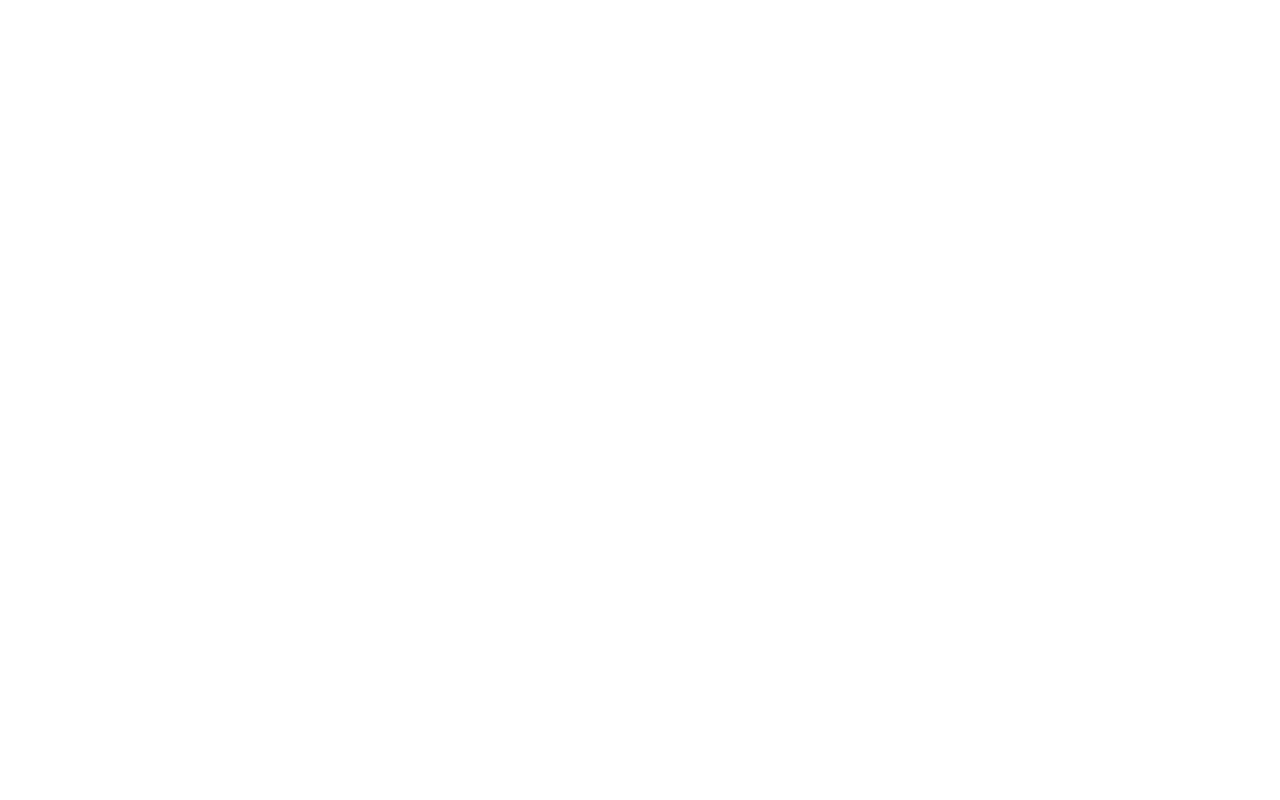
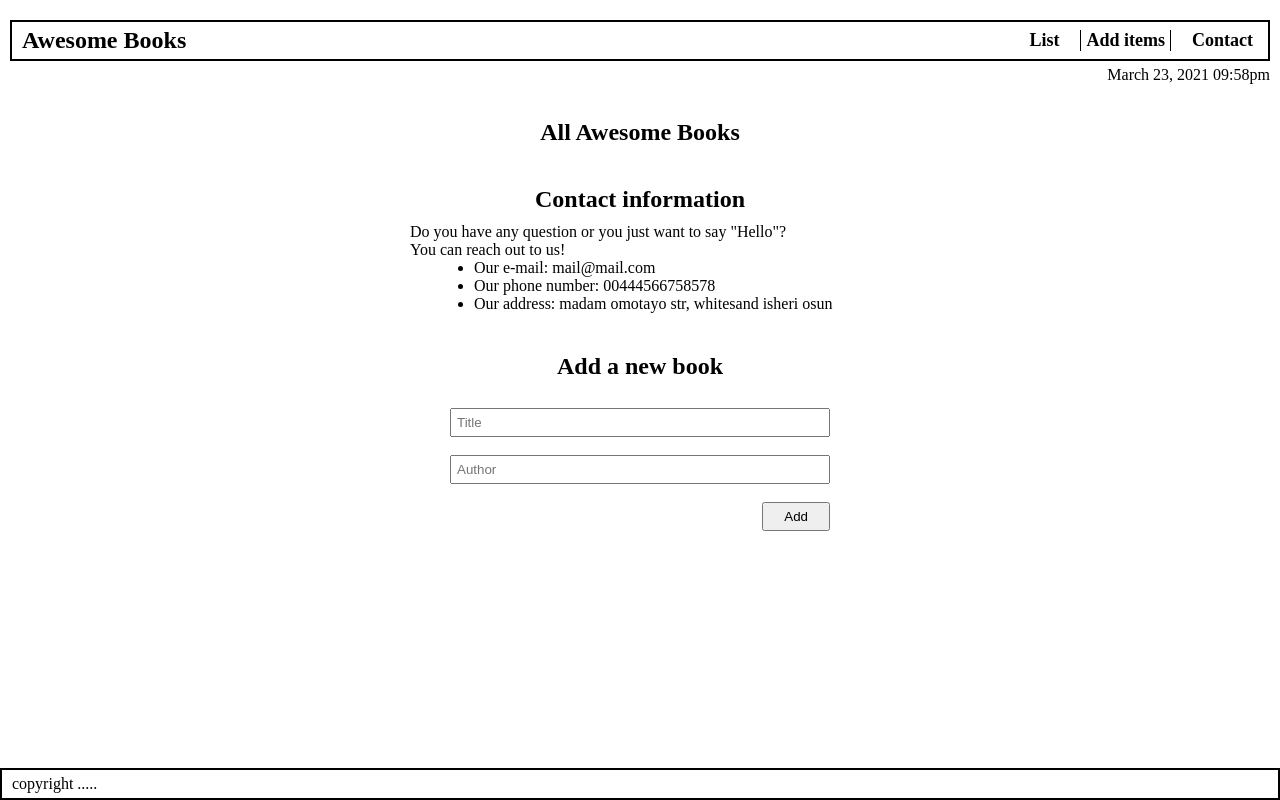
Before and after one commit to Akorede3133/Awesome_Books_With_ES6, a website: page index.html in a window 1280 px wide. Drawn offline with Linux system fonts and the light colour scheme.

Commit message:
Create html page elements

```diff
--- a/index.html
+++ b/index.html
@@ -7,7 +7,50 @@
     <link rel="stylesheet" href="index.css">
 </head>
 <body>
-
+    <header>
+        <section class="header--nav--and--title">
+          <h1>Awesome Books</h1>
+          <nav>
+            <ul class="link-container">
+              <li class="list nav--link">List</li>
+              <li class="add nav--link">Add items</li>
+              <li class="contact nav--link">Contact</li>
+            </ul>
+          </nav>
+        </section>
+        <div class="time--and--date">
+          <p>
+            March 23, 2021 09:58pm
+          </p>
+        </div>
+      </header>
+      <main>
+        <section id="list" class="list--container containers">
+          <h2>All Awesome Books</h2>
+          <ul class="book-list">
+        </section>
+        <section id="contact" class="contact--info containers">
+          <h2>Contact information</h2>
+          <p>Do you have any question or you just want to say "Hello"?</p>
+          <p>You can reach out to us!</p>
+          <ul>
+            <li>Our e-mail: mail@mail.com</li>
+            <li>Our phone number: 00444566758578</li>
+            <li>Our address: madam omotayo str, whitesand isheri osun</li>
+          </ul>
+        </section>
+        <form id="add" class="form containers">
+          <h2 class="h2">Add a new book</h2><br>
+          <div>
+            <input type="text" class="title" placeholder="Title"><br><br>
+            <input type="text" class="author" placeholder="Author"><br><br>
+            <button class="add--btn" type="submit">Add</button>
+          </div>
+       </form>
+      </main>
+       <footer>
+        <p>copyright .....</p>
+       </footer>
     <script type="module" src="index.js"></script>
 </body>
 </html>
```
